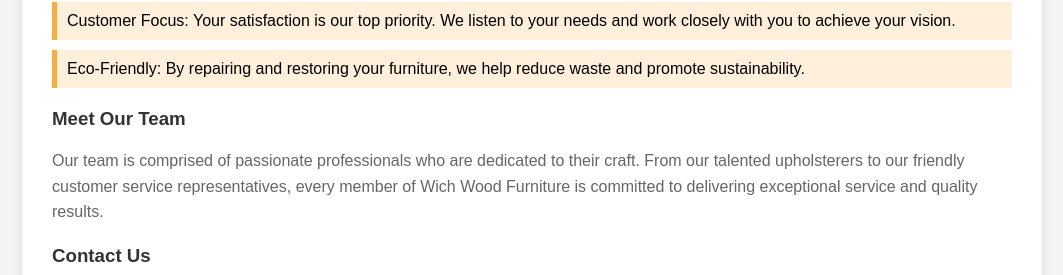
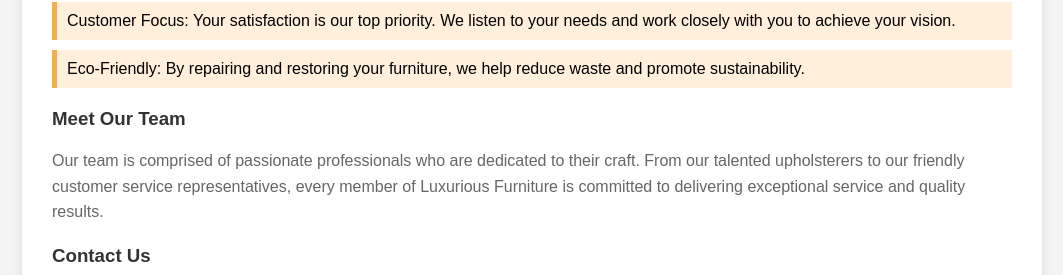
Before and after one commit to rizz0011/luxrious_sofa, a React (Create React App) app: page / in a window 1280 px wide. Shown: the part 1562-1837 px from the top of the page, without its empty margins (108-1171 px from the left). Built offline with nearby package versions, Linux system fonts and the light colour scheme.

Commit message:
change one missing name

```diff
--- a/src/Pages/About/About.js
+++ b/src/Pages/About/About.js
@@ -45,7 +45,7 @@ const About = () => {
         <h3>Meet Our Team</h3>
         <p>
           Our team is comprised of passionate professionals who are dedicated to their craft. From our talented upholsterers to our friendly
-          customer service representatives, every member of Wich Wood Furniture is committed to delivering exceptional service and quality results.
+          customer service representatives, every member of Luxurious Furniture is committed to delivering exceptional service and quality results.
         </p>
 
         <h3>Contact Us</h3>
```
